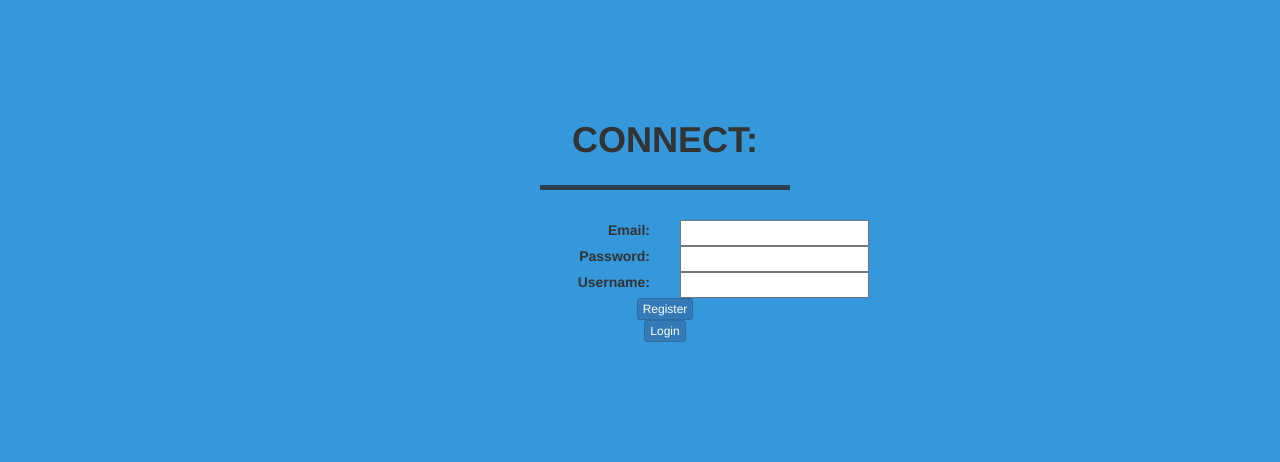
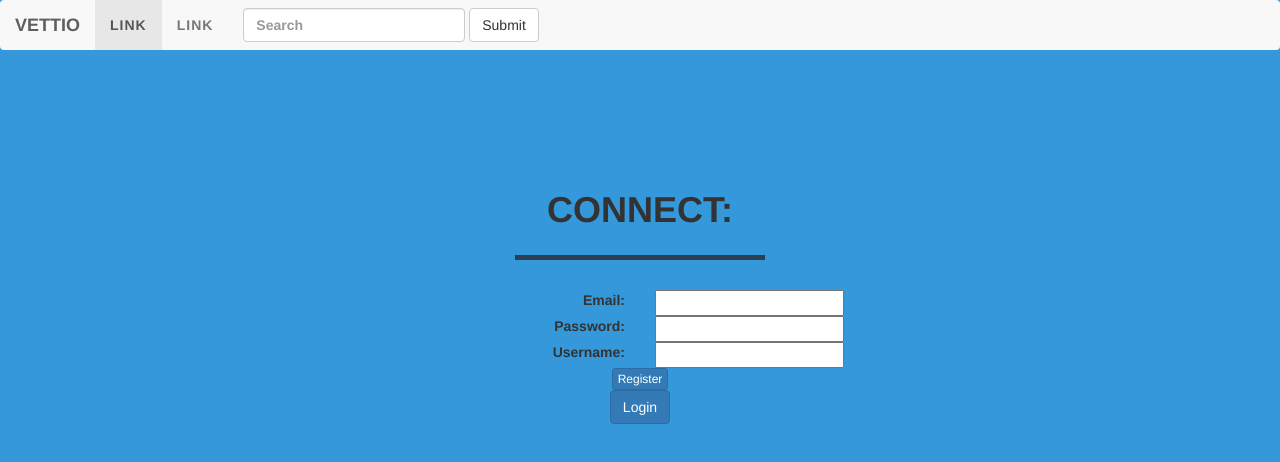
Before and after one commit to dasebast/vettio, a website: page public/index.html in a window 1280 px wide. Drawn offline with nearby package versions, Linux system fonts and the light colour scheme; some packages are replaced by stand-ins of ours.

Commit message:
fixed pin ngrepeat, added navbar

```diff
--- a/public/index.html
+++ b/public/index.html
@@ -9,6 +9,39 @@
 	<title>vettio</title>
 </head>
 <body ng-app="vettio">
+
+	<nav class="navbar navbar-default">
+	  <div class="container-fluid">
+	    <!-- Brand and toggle get grouped for better mobile display -->
+	    <div class="navbar-header">
+	      <button type="button" class="navbar-toggle collapsed" data-toggle="collapse" data-target="#bs-example-navbar-collapse-1">
+	        <span class="sr-only">Toggle navigation</span>
+	        <span class="icon-bar"></span>
+	        <span class="icon-bar"></span>
+	        <span class="icon-bar"></span>
+	      </button>
+	      <a class="navbar-brand" href="/#/">VETTIO</a>
+	    </div>
+
+	    <!-- Collect the nav links, forms, and other content for toggling -->
+	    <div class="collapse navbar-collapse" id="bs-example-navbar-collapse-1">
+	      <ul class="nav navbar-nav">
+	        <li class="active"><a href="#">Link <span class="sr-only">(current)</span></a></li>
+	        <li><a href="#">Link</a></li>
+
+	      </ul>
+	      <form class="navbar-form navbar-left" role="search">
+	        <div class="form-group">
+	          <input type="text" class="form-control" placeholder="Search">
+	        </div>
+	        <button type="submit" class="btn btn-default">Submit</button>
+	      </form>
+	      <ul class="nav navbar-nav navbar-right">
+
+	      </ul>
+	    </div><!-- /.navbar-collapse -->
+	  </div><!-- /.container-fluid -->
+	</nav>
 
 
 <ng-view></ng-view>
--- a/public/js/app.js
+++ b/public/js/app.js
@@ -33,3 +33,5 @@
 // dashboard route
 // make a pin
 // when they login it takes them to their dash
+
+38645 - 29795
--- a/public/js/services/public-service.js
+++ b/public/js/services/public-service.js
@@ -5,7 +5,7 @@
 	this.getUserPublic = function(username) {
 		var dfd = $q.defer();
 		$http.get('/api/' + username).then(function(response) {
-			console.log(response.data);
+			// console.log(response.data);
 			dfd.resolve(response.data);
 		}, function(err) {
 			dfd.reject(err);
--- a/public/styles/styles.css
+++ b/public/styles/styles.css
@@ -1,6 +1,6 @@
 body {
 	background-color: #3498db;
-	margin-left: 50px;
+	/*margin-left: 50px;*/
 }
 
 .pin-div {
--- a/public/templates/auth-view.html
+++ b/public/templates/auth-view.html
@@ -28,7 +28,7 @@
 			<!-- <div>Need to <a ng-click="changeState('login')">login instead?</a></div> -->
 		</div>
 		<div class="row text-center">
-			<button class="btn btn-primary btn-xs" ng-click="clickLogin()">Login</button>
+			<button class="btn btn-primary btn-md" ng-click="clickLogin()">Login</button>
 			<!-- <div>Need to <a ng-click="changeState('register')">register instead?</a></div> -->
 		</div>
 <!-- 		<div class="row bg-warning" ng-if="loginError">
--- a/server-assets/controllers/user-ctrl.js
+++ b/server-assets/controllers/user-ctrl.js
@@ -21,7 +21,7 @@
 			}
 			Pin.find({owner: user[0]._id}).exec().then(function(pins){
 				responseObject.pins = pins;
-				console.log(responseObject);
+				// console.log(responseObject);
 				res.json(responseObject)
 			}, function(error){
 				res.status(500).json(error)
```
Also changed, not shown: public/templates/public-view.html (+1 -1 lines).
